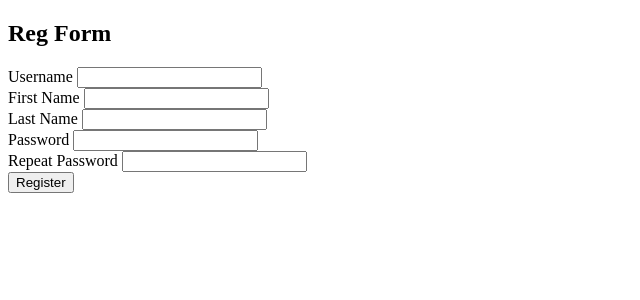
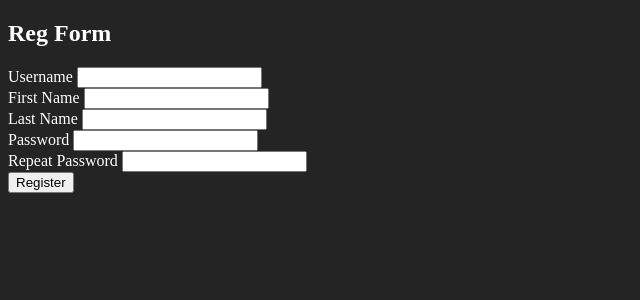
Before and after one commit to LucaBarban/progettobasimod2, a Flask app: page /register/ in a window 1280 px wide. Shown: the top 300 px of the page, without its empty margins (0-640 px from the left). Run offline with Flask 3, Linux system fonts and the light colour scheme; some libraries are stand-ins or nearby versions.

Commit message:
Set common css attributes in global.css

```diff
--- /dev/null
+++ b/app/static/global.css
@@ -0,0 +1,4 @@
+html {
+    background: var(--page-background);
+    color: var(--main-foreground);
+}
--- a/app/static/history.css
+++ b/app/static/history.css
@@ -1,6 +1,4 @@
-html {
-    background: var(--page-background);
-    color: var(--main-foreground);
+:root {
     --library-border: #8B4513;
     --library-separator: #6F4E37;
 }
--- a/app/static/home.css
+++ b/app/static/home.css
@@ -1,8 +1,3 @@
-html {
-    background: var(--page-background);
-    color: var(--main-foreground);
-}
-
 .home__greeter {
     display: flex;
     flex-direction: column;
--- a/app/static/library.css
+++ b/app/static/library.css
@@ -1,6 +1,4 @@
-html {
-    background: var(--page-background);
-    color: var(--main-foreground);
+:root {
     --library-border: #8B4513;
     --library-separator: #6F4E37;
     --detail-border: #0000ff;
--- a/app/static/search.css
+++ b/app/static/search.css
@@ -1,8 +1,3 @@
-html {
-    background: var(--page-background);
-    color: var(--main-foreground);
-}
-
 .search__books {
     display: flex;
     justify-content: center;
--- a/app/templates/book.html
+++ b/app/templates/book.html
@@ -2,7 +2,6 @@
 
 {% block pagestyles %}
 <link rel="stylesheet" href="{{ url_for('static', filename='library.css') }}">
-<link rel="stylesheet" href="{{ url_for('static', filename='palette.css') }}">
 <link rel="stylesheet" href="{{ url_for('static', filename='navbar.css') }}">
 {% endblock pagestyles %}
 
--- a/app/templates/cart.html
+++ b/app/templates/cart.html
@@ -1,7 +1,6 @@
 {% extends "layout.html" %}
 {% block pagestyles %}
 <link rel="stylesheet" href="{{ url_for('static', filename='library.css') }}">
-<link rel="stylesheet" href="{{ url_for('static', filename='palette.css') }}">
 <link rel="stylesheet" href="{{ url_for('static', filename='navbar.css') }}">
 {% endblock pagestyles %}
 
--- a/app/templates/history.html
+++ b/app/templates/history.html
@@ -1,6 +1,5 @@
 {% extends "layout.html" %}
 {% block pagestyles %}
-<link rel="stylesheet" href="{{ url_for('static', filename='palette.css') }}">
 <link rel="stylesheet" href="{{ url_for('static', filename='navbar.css') }}">
 <link rel="stylesheet" href="{{ url_for('static', filename='history.css') }}">
 {% endblock pagestyles %}
--- a/app/templates/index.html
+++ b/app/templates/index.html
@@ -1,7 +1,5 @@
 {% extends "layout.html" %}
 {% block pagestyles %}
-    <link rel="stylesheet"
-          href="{{ url_for('static', filename='palette.css') }}">
     <link rel="stylesheet"
           href="{{ url_for('static', filename='navbar.css') }}">
     <link rel="stylesheet" href="{{ url_for('static', filename='home.css') }}">
--- a/app/templates/layout.html
+++ b/app/templates/layout.html
@@ -1,14 +1,16 @@
 <!DOCTYPE html>
 <html lang="en">
-
     <head>
-  <meta charset="utf-8"/>
+        <meta charset="utf-8" />
         <title>{{ title }}</title>
+        <link rel="stylesheet" href="{{ url_for('static', filename='fonts.css') }}">
+        <link rel="stylesheet"
+              href="{{ url_for('static', filename='palette.css') }}">
+        <link rel="stylesheet"
+              href="{{ url_for('static', filename='global.css') }}">
         {% block pagestyles %}{% endblock %}
     </head>
-
     <body class="{{ template }}">
         {% block content %}{% endblock %}
     </body>
-
 </html>
--- a/app/templates/library.html
+++ b/app/templates/library.html
@@ -1,7 +1,6 @@
 {% extends "layout.html" %}
 {% block pagestyles %}
 <link rel="stylesheet" href="{{ url_for('static', filename='library.css') }}">
-<link rel="stylesheet" href="{{ url_for('static', filename='palette.css') }}">
 <link rel="stylesheet" href="{{ url_for('static', filename='navbar.css') }}">
 {% endblock pagestyles %}
 
--- a/app/templates/listinsertion.html
+++ b/app/templates/listinsertion.html
@@ -1,7 +1,6 @@
 {% extends "layout.html" %}
 {% block pagestyles %}
 <link rel="stylesheet" href="{{ url_for('static', filename='library.css') }}">
-<link rel="stylesheet" href="{{ url_for('static', filename='palette.css') }}">
 <link rel="stylesheet" href="{{ url_for('static', filename='navbar.css') }}">
 {% endblock pagestyles %}
 
--- a/app/templates/search.html
+++ b/app/templates/search.html
@@ -1,7 +1,5 @@
 {% extends "layout.html" %}
 {% block pagestyles %}
-    <link rel="stylesheet"
-          href="{{ url_for('static', filename='palette.css') }}" />
     <link rel="stylesheet"
           href="{{ url_for('static', filename='navbar.css') }}" />
     <link rel="stylesheet"
--- a/app/templates/unlistinsertion.html
+++ b/app/templates/unlistinsertion.html
@@ -1,7 +1,6 @@
 {% extends "layout.html" %}
 {% block pagestyles %}
 <link rel="stylesheet" href="{{ url_for('static', filename='library.css') }}">
-<link rel="stylesheet" href="{{ url_for('static', filename='palette.css') }}">
 <link rel="stylesheet" href="{{ url_for('static', filename='navbar.css') }}">
 {% endblock pagestyles %}
 
--- a/app/templates/updateinsertion.html
+++ b/app/templates/updateinsertion.html
@@ -1,7 +1,6 @@
 {% extends "layout.html" %}
 {% block pagestyles %}
 <link rel="stylesheet" href="{{ url_for('static', filename='library.css') }}">
-<link rel="stylesheet" href="{{ url_for('static', filename='palette.css') }}">
 <link rel="stylesheet" href="{{ url_for('static', filename='navbar.css') }}">
 {% endblock pagestyles %}
 
```
Lines whose indentation alone changed are shown as unchanged.
